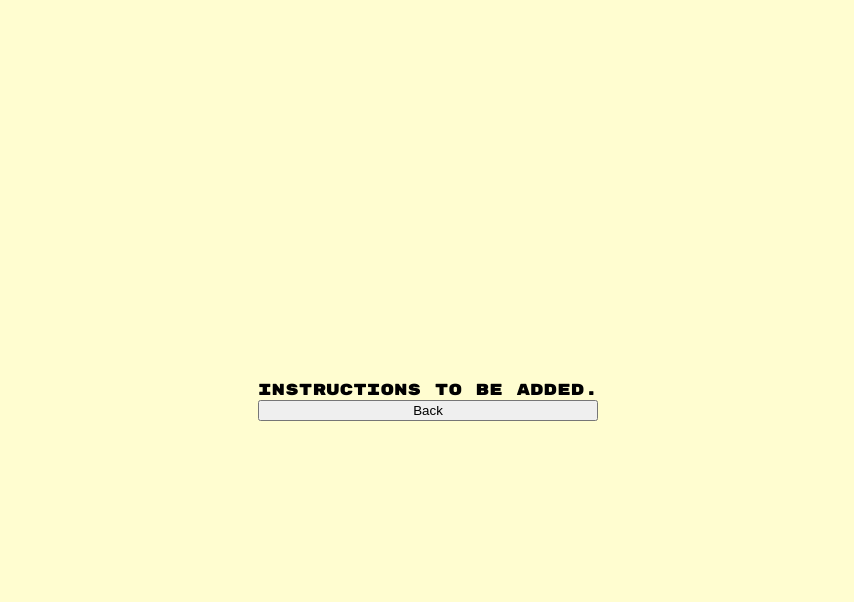
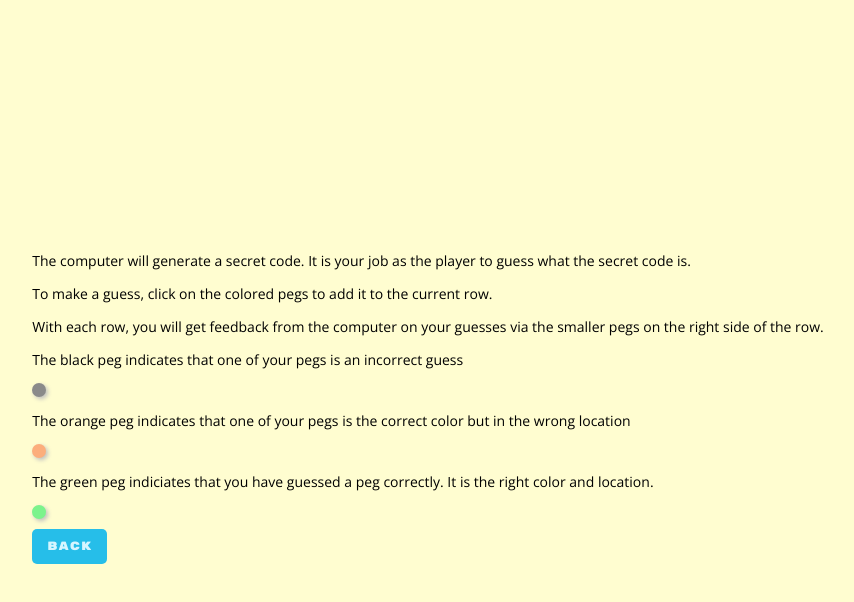
Before and after one commit to RosePatels/Mastermind, a Vue app: page / in a window 1280 px wide. Both pictures are taken after a click on the button "Instructions". Shown: the top 602 px of the page, without its empty margins (212-1066 px from the left). Built offline with nearby package versions, Linux system fonts and the light colour scheme.

Commit message:
Add Instructions Page

```diff
--- a/index.html
+++ b/index.html
@@ -7,7 +7,7 @@
     <title>Vite App</title>
     <link rel="preconnect" href="https://fonts.googleapis.com">
     <link rel="preconnect" href="https://fonts.gstatic.com" crossorigin>
-    <link href="https://fonts.googleapis.com/css2?family=Rubik+Mono+One&display=swap" rel="stylesheet">
+    <link href="https://fonts.googleapis.com/css2?family=Open+Sans:ital,wght@0,300..800;1,300..800&family=Rubik+Mono+One&display=swap" rel="stylesheet">
   </head>
   <body>
     <div id="app"></div>
--- a/src/components/InstructionsScreen.vue
+++ b/src/components/InstructionsScreen.vue
@@ -1,10 +1,21 @@
 <template>
-    <div>Instructions to be added.</div>
-    <button @click="goToStart">Back</button>
+    <div class="instructions-container">
+        <p>The computer will generate a secret code. It is your job as the player to guess what the secret code is.</p>
+        <p style="display: flex;">To make a guess, click on the colored pegs to add it to the current row.</p>
+        <p>With each row, you will get feedback from the computer on your guesses via the smaller pegs on the right side of the row.</p>
+        <p>The black peg indicates that one of your pegs is an incorrect guess</p>
+        <Peg :keyPeg="true" />
+        <p>The orange peg indicates that one of your pegs is the correct color but in the wrong location</p>
+        <Peg :keyPeg="true" :colorCode="'O'" />
+        <p>The green peg indiciates that you have guessed a peg correctly. It is the right color and location.</p>
+        <Peg :keyPeg="true" :colorCode="'G'" />
+        <button @click="goToStart">Back</button>
+    </div>
 </template>
 
 <script setup lang="ts">
 import { useBoardStore } from '@/store/BoardStore';
+import Peg from "@/components/Peg.vue";
 
 const boardStore = useBoardStore();
 
@@ -12,5 +23,33 @@ const goToStart = () => boardStore.screenState = 'Start';
 </script>
 
 <style scoped>
+.instructions-container {
+    max-width: 900px;
+    margin: 0 auto;
+    font-family: 'Open Sans', sans-serif;
+    font-size: 14px;
+}
 
+button {
+    margin-top: 10px;
+    background-color: #26bee9;
+	border: none;
+	color: #D6F6FF;
+	width: 75px;
+	padding: 10px 0px;
+	text-align: center;
+	font-size: 12px;
+	cursor: pointer;
+	transition: 200ms;
+	font-family: "Rubik Mono One", monospace;
+	font-weight: 400;
+	font-style: normal;
+	border-radius: 5px;
+	letter-spacing: 1px;
+}
+
+button:hover {
+  background: #042297;
+	color: #fff827;
+}
 </style>
```
Also changed, not shown: 1 other file (tests, documents, lock files or other folders).
